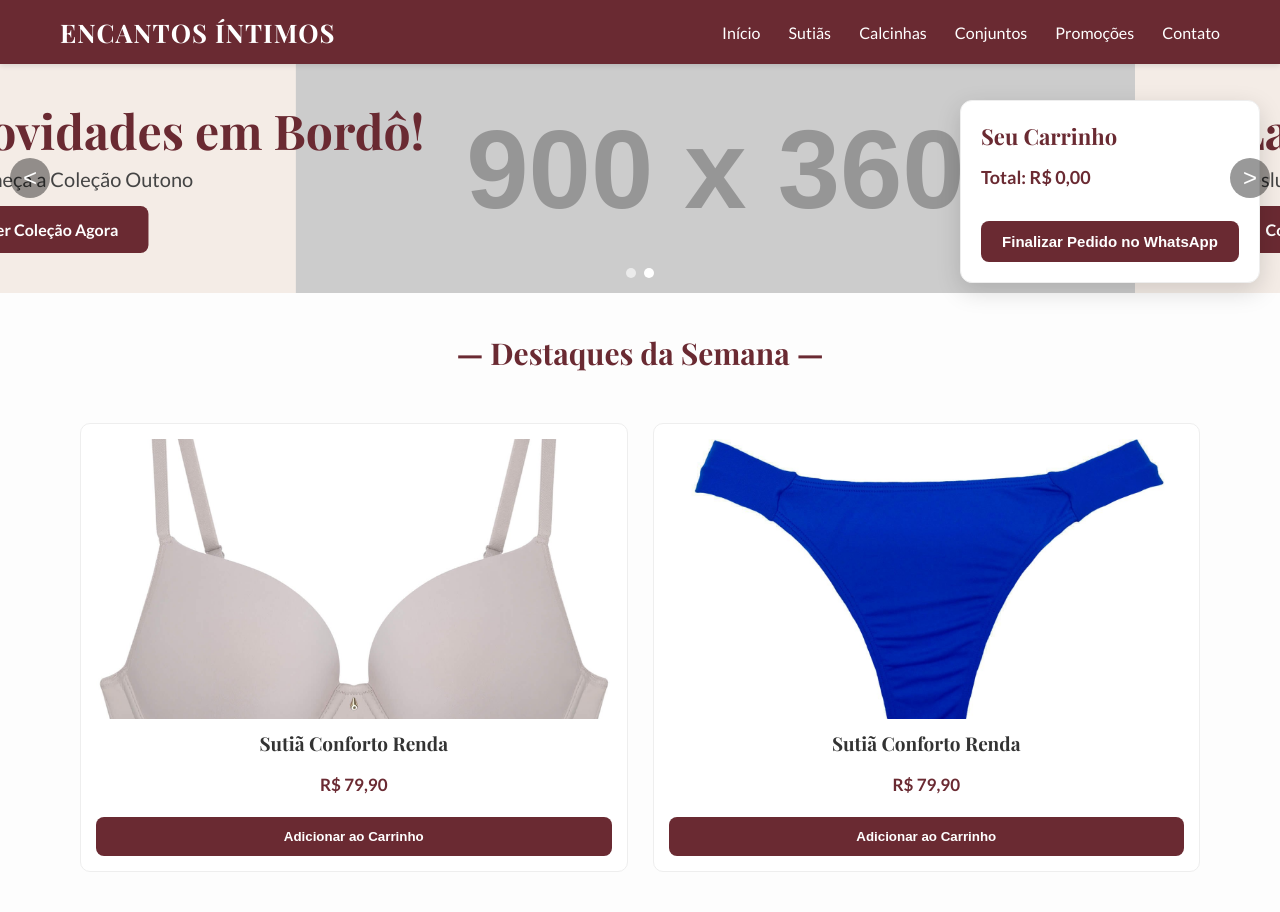
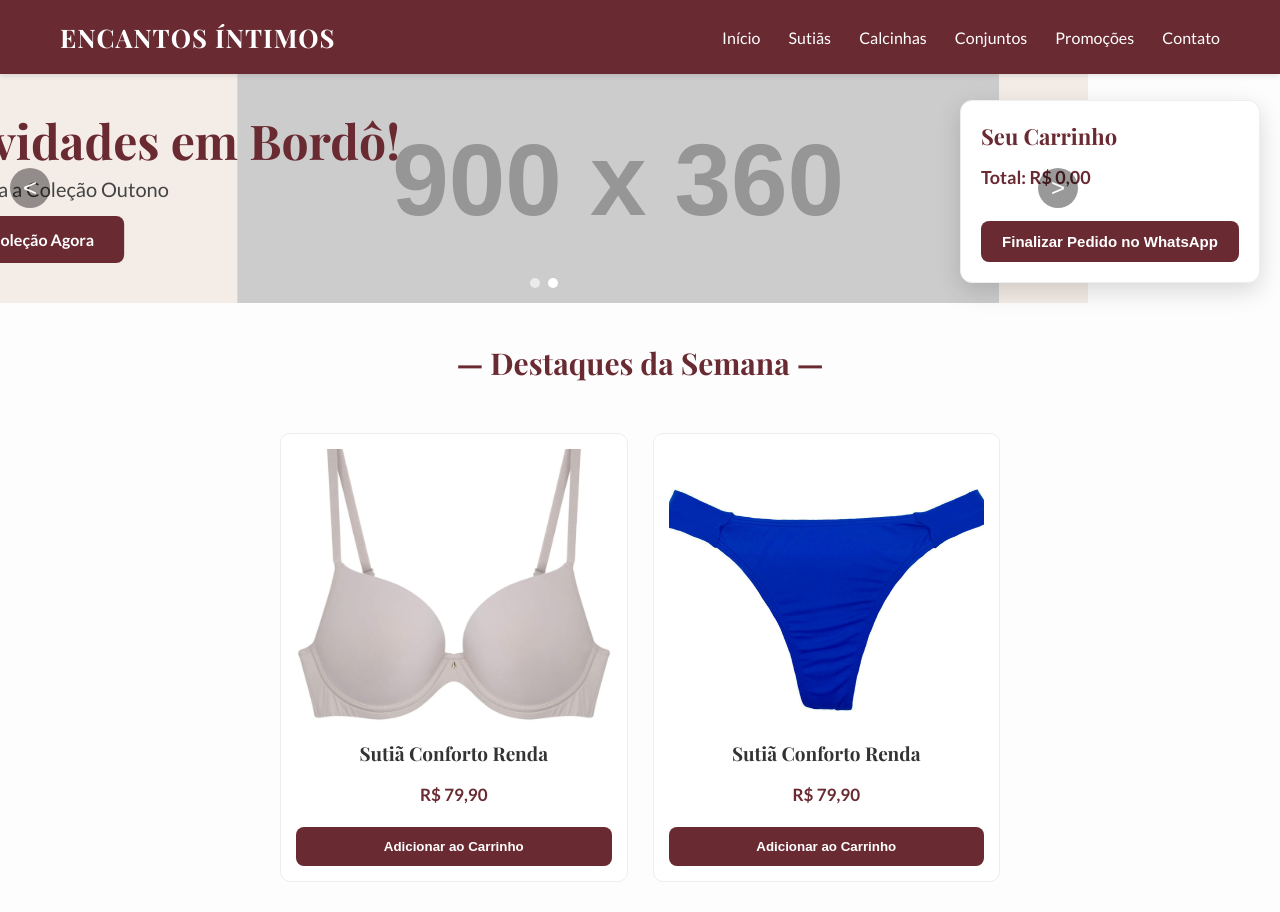
Before and after one commit to alisson-rc/site, a plain HTML site: page index.html in a window 1280 px wide. Drawn offline with nearby package versions, Linux system fonts and the light colour scheme; placeholder pictures from the web are drawn by us.

Commit message:
Update style.css

```diff
--- a/style.css
+++ b/style.css
@@ -11,7 +11,7 @@ body {
 .topo {
   background: #6a2a32; /* Cor mais escura para o topo */
   color: white;
-  padding: 15px 0;
+  padding: 20px 0;
   position: sticky;
   top: 0;
   z-index: 100;
@@ -67,7 +67,7 @@ body {
 /* --- BANNER (Objetivo 1: Centralizado e Limitado) --- */
 .banner-wrapper {
   background: #f4ece6; /* Fundo estende a tela toda */
-  width: 100%;
+  width: 85%;
   display: flex;
   justify-content: center;
   position: relative; /* Para posicionar os controles do carrossel */
@@ -205,7 +205,7 @@ body {
   font-weight: 700;
 }
 .grid-produtos {
-  max-width: 1200px;
+  max-width: 800px;
   margin: 0 auto;
   display: grid;
   grid-template-columns: repeat(auto-fit, minmax(230px, 1fr));
@@ -503,4 +503,5 @@ body {
   .modal-desc { font-size: 15px; }
   .btn-comprar-modal { padding: 12px 20px; font-size: 16px; }
   .product-thumbnails img { width: 70px; height: 70px; }
+
 }
```
